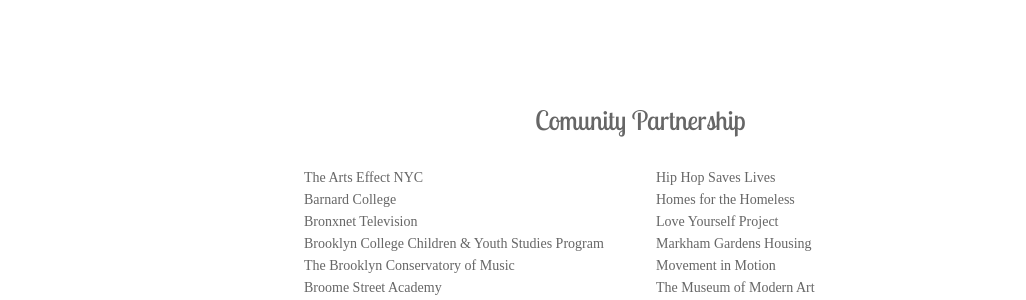
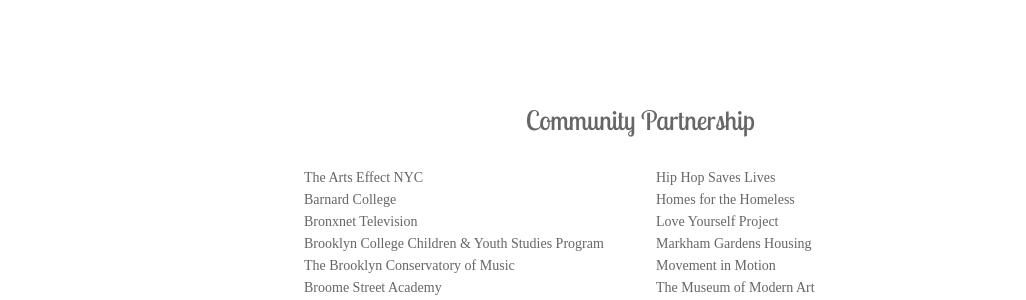
Before and after one commit to card0127/zerofive, a Jekyll site: the page built from about.html, in a window 1280 px wide and 900 px high, scrolled down 1286 px. Shown: the part 157-457 px from the top of the window, without its empty margins (0-1026 px from the left). Built offline with Jekyll 4.4.1, drawn with Linux system fonts in a browser that asks for light colours; nearby versions of some CDN libraries; Markdown is read by kramdown in place of the engine named in the settings.

Commit message:
docs(html): fix small spelling mistake on title

```diff
--- a/about.html
+++ b/about.html
@@ -86,7 +86,7 @@
 
 
     <div id="about-com-part" class="patnership-width">
-        <h2>Comunity Partnership</h2>
+        <h2>Community Partnership</h2>
         <div class="left">
             <ul class="left-padding-none">
                 <li id="normal-li">The Arts Effect NYC</li>
```
